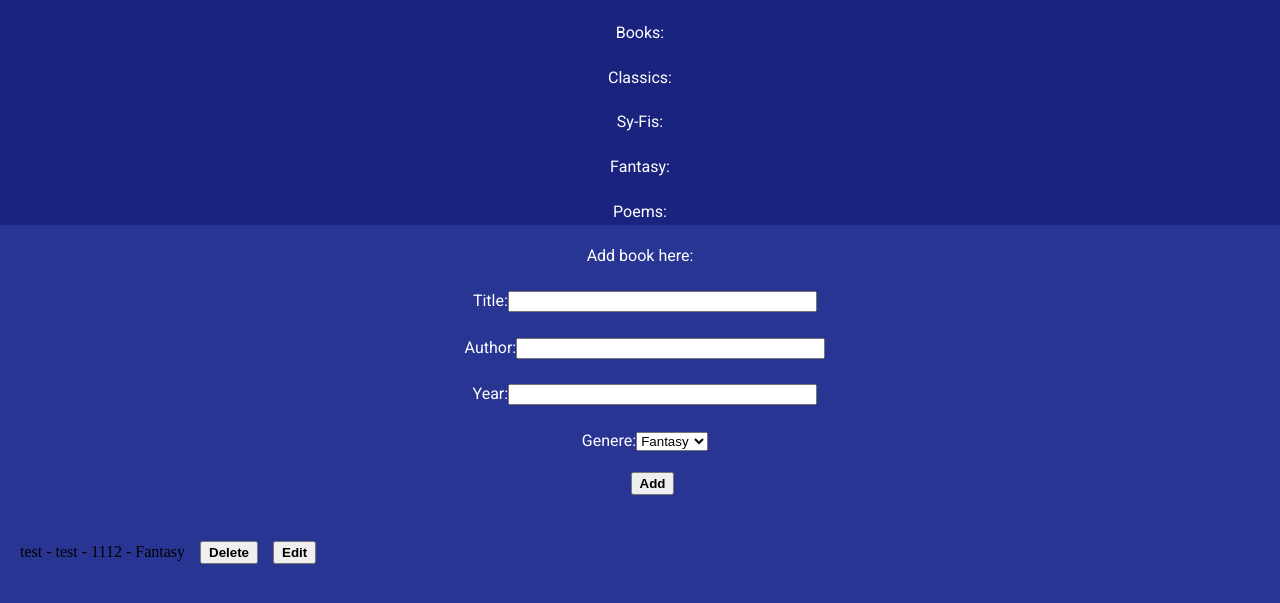
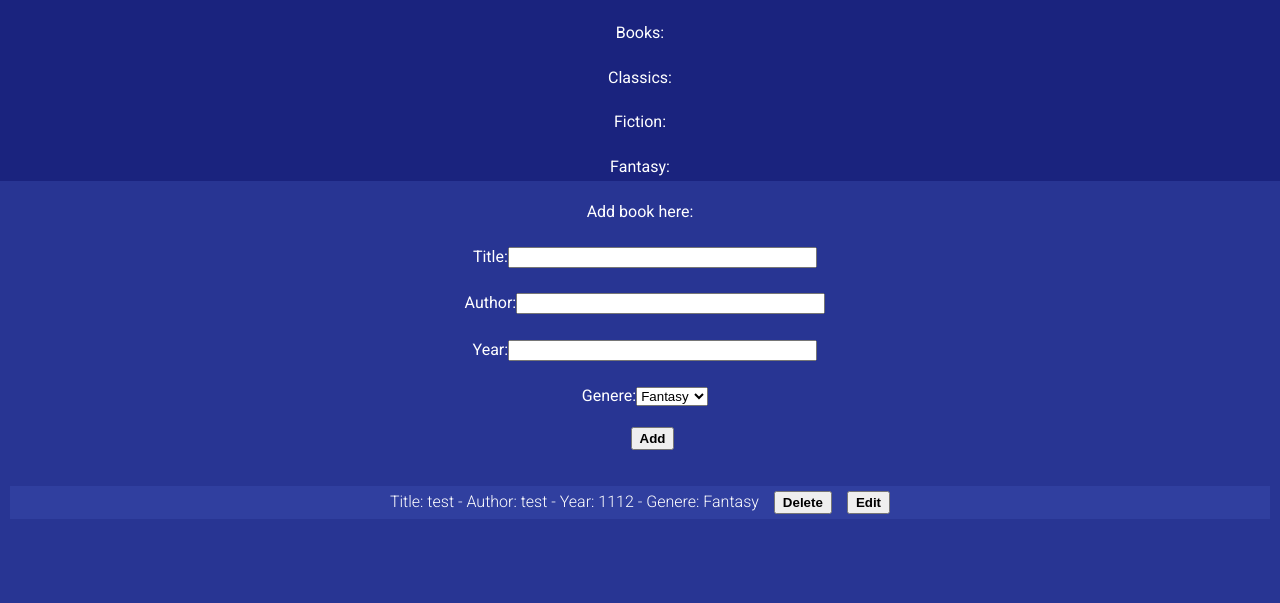
Before and after one commit to lehronn/fireup.pro-BookList, a React app: page / in a window 1280 px wide. Shown: the part 73-676 px from the top of the page. Built offline with nearby package versions, Linux system fonts and the light colour scheme; some packages are replaced by stand-ins of ours.

Commit message:
styling booklist

```diff
--- a/src/components/Book.css
+++ b/src/components/Book.css
@@ -1,4 +1,5 @@
 .book {
   width: 450px;
   margin: 0 auto;
+  color: white;
 }
--- a/src/components/Book.js
+++ b/src/components/Book.js
@@ -13,9 +13,15 @@ class Book extends React.Component {
     return (
       <div className={style.bookList}>
         <span>
-          {this.props.title} - {this.props.author} - {this.props.year} - {this.props.genere}
-          <button className="removeButton" onClick={()=> this.props.remove(item.id)}>Delete</button>
-          <button className="removeButton" onClick={()=> this.props.edit(item.id)}>Edit</button>
+          <ul>
+            <li>Title: {this.props.title} -
+              Author: {this.props.author} -
+              Year: {this.props.year} -
+              Genere: {this.props.genere}
+              <button className="removeButton" onClick={()=> this.props.remove(item.id)}>Delete</button>
+              <button className="removeButton" onClick={()=> this.props.edit(item.id)}>Edit</button>
+            </li>
+          </ul>
         </span>
       </div>
     );
--- a/src/components/BookList.css
+++ b/src/components/BookList.css
@@ -6,7 +6,7 @@
 }
 
 ul {
-  padding: 20px;
+  padding: 5px;
 }
 
 li {
@@ -15,8 +15,10 @@ li {
   text-align: center;
   list-style: none;
   padding: 5px 5px 5px 5px;
-  margin: 10px;
+  margin: 5px;
   background-color: #303F9F;
+  margin: 0 auto;
+  color: white;
 }
 
 button {
--- a/src/components/Title.js
+++ b/src/components/Title.js
@@ -8,11 +8,10 @@ class Title extends React.Component {
     return (
       <div className={style.bookTitle}>
       <h1>Booknatics.js</h1>
-      <p>Books:<span> {this.props.bookCount}</span></p>
+      <p>Books:<span> {this.props.book}</span></p>
       <p>Classics:<span> {this.props.bookCount}</span></p>
-      <p>Sy-Fis:<span> {this.props.bookCount}</span></p>
+      <p>Fiction:<span> {this.props.bookCount}</span></p>
       <p>Fantasy:<span> {this.props.bookCount}</span></p>
-      <p>Poems:<span> {this.props.bookCount}</span></p>
       </div>
     );
   }
```
